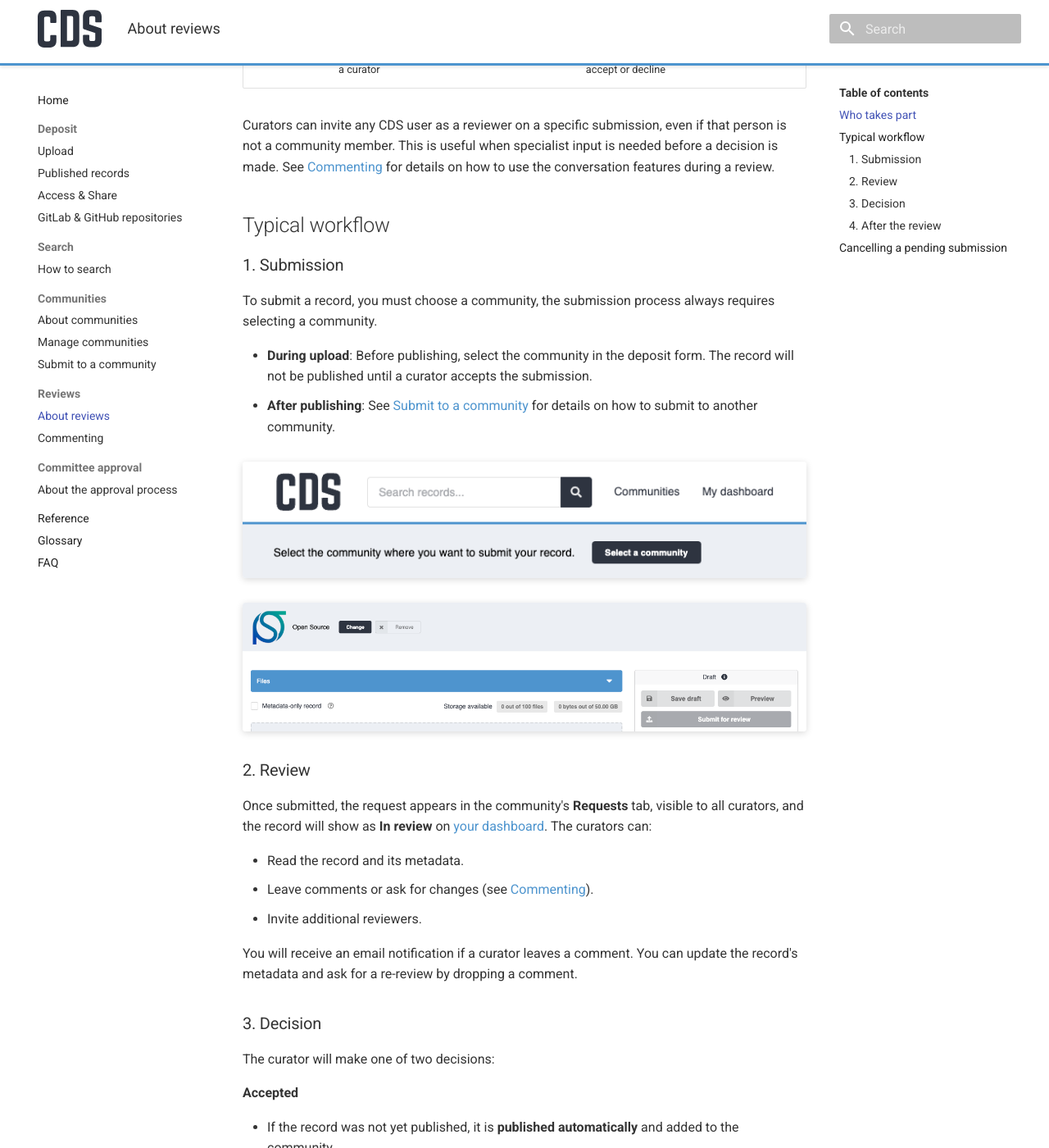
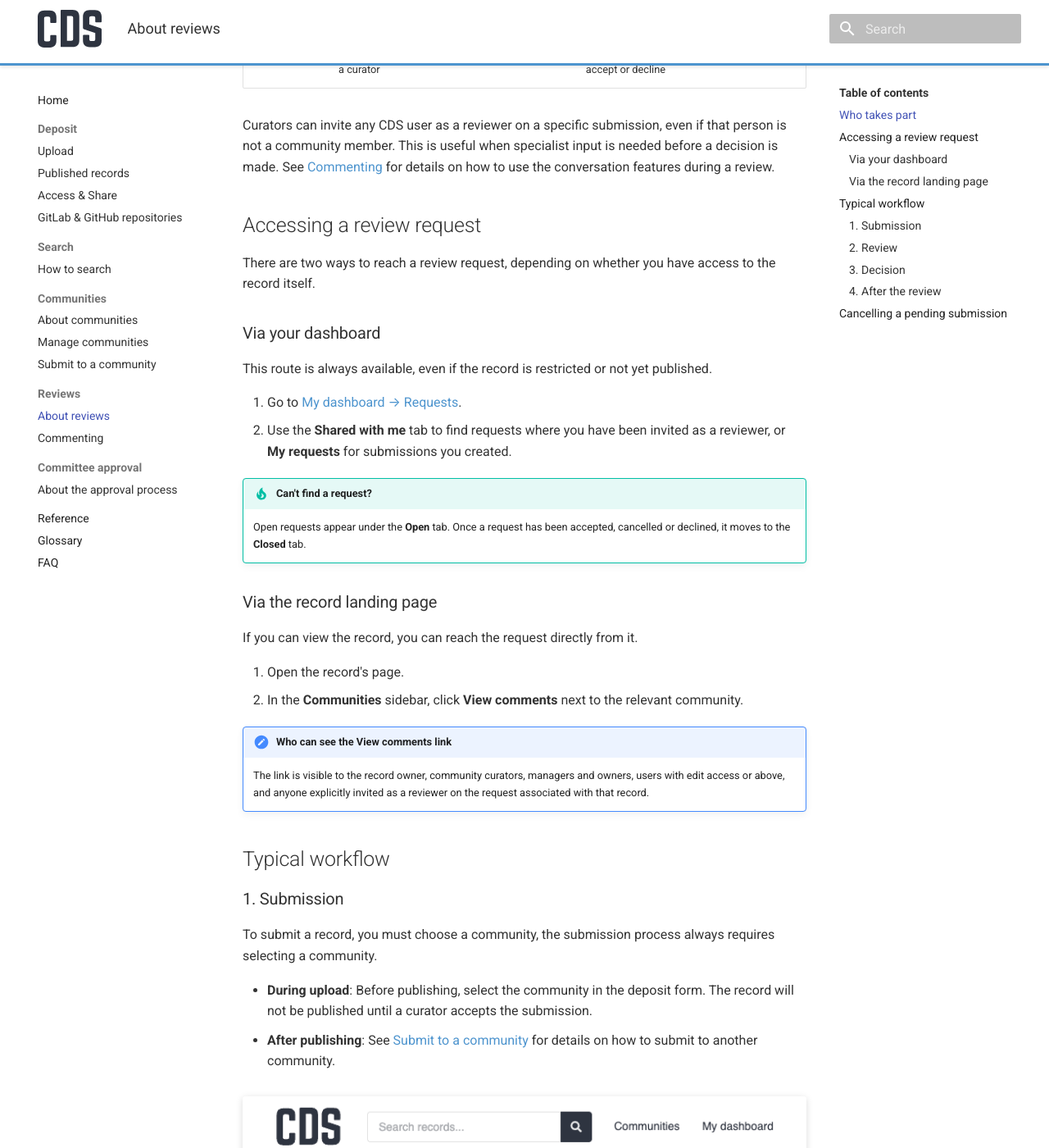
Before and after one commit to CERNDocumentServer/docs-cds-rdm, an MkDocs documentation site: the page built from docs/review/review.md, in a window 1280 px wide and 1400 px high, scrolled down 1019 px. Shown: the whole window at 82% size. Built offline with MkDocs 1.6.1 and Material for MkDocs 9.7.7, drawn with Linux system fonts in a browser that asks for light colours.

Commit message:
feat(review): add entry on how to find the request to review

```diff
--- a/docs/review/review.md
+++ b/docs/review/review.md
@@ -13,6 +13,30 @@ A review is the process by which a community evaluates a record before accepting
 | **Reviewer** | Any CDS user explicitly invited to the request by a curator | View the request and comment; cannot accept or decline |
 
 Curators can invite any CDS user as a reviewer on a specific submission, even if that person is not a community member. This is useful when specialist input is needed before a decision is made. See [Commenting](comments.md) for details on how to use the conversation features during a review.
+
+## Accessing a review request
+
+There are two ways to reach a review request, depending on whether you have access to the record itself.
+
+### Via your dashboard
+
+This route is always available, even if the record is restricted or not yet published.
+
+1. Go to [My dashboard → Requests](https://repository.cern/me/requests).
+2. Use the **Shared with me** tab to find requests where you have been invited as a reviewer, or **My requests** for submissions you created.
+
+!!! tip "Can't find a request?"
+    Open requests appear under the **Open** tab. Once a request has been accepted, cancelled or declined, it moves to the **Closed** tab.
+
+### Via the record landing page
+
+If you can view the record, you can reach the request directly from it.
+
+1. Open the record's page.
+2. In the **Communities** sidebar, click **View comments** next to the relevant community.
+
+!!! note "Who can see the View comments link"
+    The link is visible to the record owner, community curators, managers and owners, users with edit access or above, and anyone explicitly invited as a reviewer on the request associated with that record.
 
 ## Typical workflow
 
```
